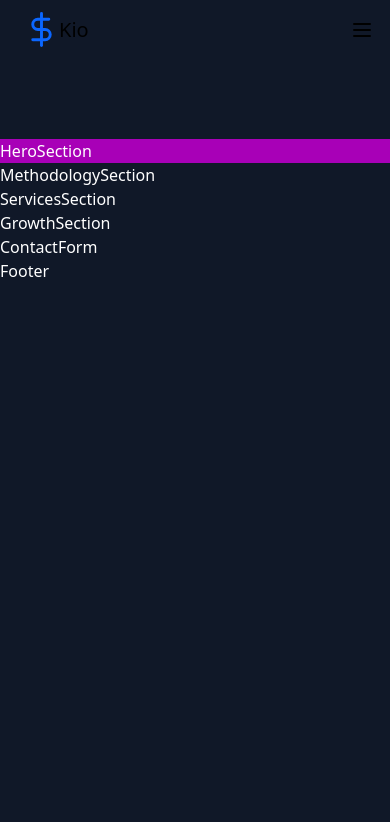
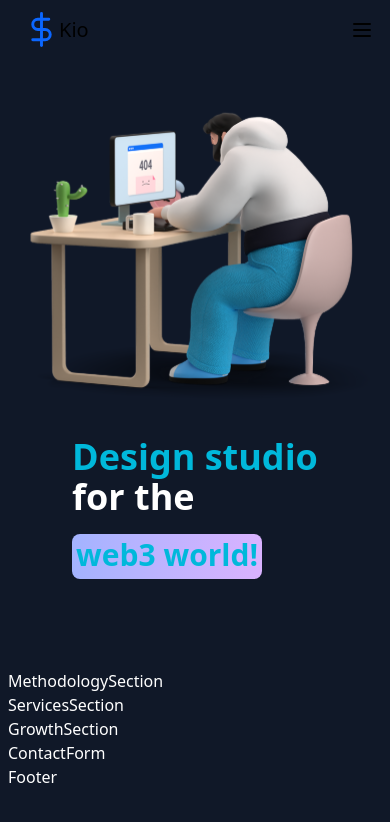
Before and after one commit to kioteam-ir/kio-website, a React (Vite) app in the folder frontend/: page / in a window 390 px wide. Shown: the top 822 px of the page. Built offline with nearby package versions, Linux system fonts and the light colour scheme.

Commit message:
feat: create HeroSection with responsive for all devices

```diff
--- a/frontend/src/components/ContactForm.jsx
+++ b/frontend/src/components/ContactForm.jsx
@@ -2,6 +2,6 @@ import React from 'react'
 
 export default function ContactForm() {
   return (
-    <div>ContactForm</div>
+    <div className='2xl:max-w-7xl xl:max-w-6xl lg:max-w-4xl md:max-w-2xl sm:max-w-xl max-w-lg mx-auto sm:px-0 px-2'>ContactForm</div>
   )
 }
--- a/frontend/src/components/Footer.jsx
+++ b/frontend/src/components/Footer.jsx
@@ -2,6 +2,6 @@ import React from 'react'
 
 export default function Footer() {
   return (
-    <div>Footer</div>
+    <div className='2xl:max-w-7xl xl:max-w-6xl lg:max-w-4xl md:max-w-2xl sm:max-w-xl max-w-lg mx-auto sm:px-0 px-2'>Footer</div>
   )
 }
--- a/frontend/src/components/GrowthSection.jsx
+++ b/frontend/src/components/GrowthSection.jsx
@@ -2,6 +2,6 @@ import React from 'react'
 
 export default function GrowthSection() {
   return (
-    <div>GrowthSection</div>
+    <div className='2xl:max-w-7xl xl:max-w-6xl lg:max-w-4xl md:max-w-2xl sm:max-w-xl max-w-lg mx-auto sm:px-0 px-2'>GrowthSection</div>
   )
 }
--- a/frontend/src/components/HeroSection.jsx
+++ b/frontend/src/components/HeroSection.jsx
@@ -1,11 +1,25 @@
 import React from 'react'
+import { Highlight } from './ui/hero-highlight'
 
 export default function HeroSection() {
   return (
-    <div className='xl:max-w-7xl lg:max-w-5xl max-w-3xl mx-auto mt-20 bg-fuchsia-700'>
+    <div className='mb-24 2xl:max-w-7xl xl:max-w-6xl lg:max-w-4xl md:max-w-2xl sm:max-w-xl max-w-lg mx-auto mt-7 md:mt-20 sm:px-0 px-2'>
 
-        HeroSection
+      <div className="flex flex-col md:flex-row items-center justify-center md:justify-baseline lg:justify-between w-full xl:w-5/6 mx-auto">
+        {/* Right section */}
+        <div className="">
+          <img src="/404-computer.svg" alt="web3-img" className='w-full md:w-3/4 lg:w-full' />
+        </div>
 
+        {/* Left section */}
+        <div className="space-y-5 font-bold">
+          <div>
+            <h3 className='text-4xl md:text-3xl lg:text-5xl text-cyan-500'>Design studio</h3>
+            <h3 className='text-4xl md:text-3xl lg:text-4xl'>for the</h3>
+          </div>
+          <Highlight className="text-3xl sm:text-4xl md:text-3xl lg:text-5xl text-cyan-500 mt-5">web3 world!</Highlight>
+        </div>
+      </div>
     </div>
   )
 }
--- a/frontend/src/components/MethodologySection.jsx
+++ b/frontend/src/components/MethodologySection.jsx
@@ -2,6 +2,8 @@ import React from 'react'
 
 export default function MethodologySection() {
   return (
-    <div>MethodologySection</div>
+    <div className='2xl:max-w-7xl xl:max-w-6xl lg:max-w-4xl md:max-w-2xl sm:max-w-xl max-w-lg mx-auto mt-20 sm:px-0 px-2'>
+      MethodologySection
+    </div>
   )
 }
--- a/frontend/src/components/ServicesSection.jsx
+++ b/frontend/src/components/ServicesSection.jsx
@@ -2,6 +2,6 @@ import React from 'react'
 
 export default function ServicesSection() {
   return (
-    <div>ServicesSection</div>
+    <div className='2xl:max-w-7xl xl:max-w-6xl lg:max-w-4xl md:max-w-2xl sm:max-w-xl max-w-lg mx-auto sm:px-0 px-2'>ServicesSection</div>
   )
 }
--- /dev/null
+++ b/frontend/src/components/ui/hero-highlight.jsx
@@ -0,0 +1,34 @@
+"use client";
+import { cn } from "../../lib/utils";
+import { motion } from "motion/react";
+
+export const Highlight = ({
+  children,
+  className
+}) => {
+  return (
+    <motion.span
+      initial={{
+        backgroundSize: "0% 100%",
+      }}
+      animate={{
+        backgroundSize: "100% 100%",
+      }}
+      transition={{
+        duration: 2,
+        ease: "linear",
+        delay: 0.5,
+      }}
+      style={{
+        backgroundRepeat: "no-repeat",
+        backgroundPosition: "left center",
+        display: "inline",
+      }}
+      className={cn(
+        `relative inline-block rounded-lg bg-gradient-to-r from-indigo-300 to-purple-300 px-1 pb-1 dark:from-indigo-500 dark:to-purple-500`,
+        className
+      )}>
+      {children}
+    </motion.span>
+  );
+};
```
